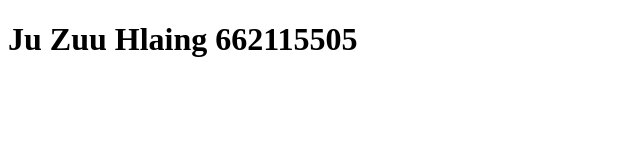
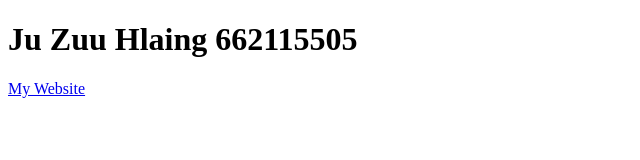
Before and after one commit to NangShuShanNa/zuzu, a plain HTML site: page JuzuuProfile.html in a window 1280 px wide. Shown: the whole page, without its empty margins (0-640 px from the left). Drawn offline with Linux system fonts and the light colour scheme.

Commit message:
The link index.html is added

```diff
--- a/JuzuuProfile.html
+++ b/JuzuuProfile.html
@@ -7,5 +7,6 @@
 </head>
 <body>
     <h1>Ju Zuu Hlaing 662115505</h1>
+    <a href="index.html">My Website</a>
 </body>
 </html>
```
